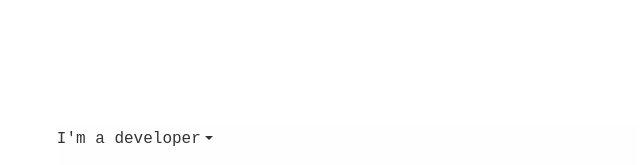
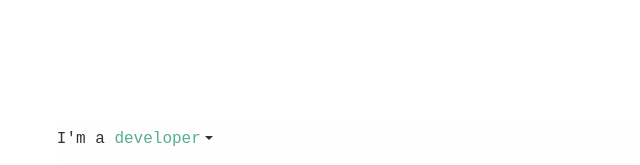
Before and after one commit to luceliu/personal-site-old, a website: page index.html in a window 1280 px wide. In both pictures the pointer is over the button "developer". Shown: the top 165 px of the page, 516-1156 px from the left. Drawn offline with nearby package versions, Linux system fonts and the light colour scheme; a web font is replaced by a local one.

Commit message:
caret stays gray on hover

```diff
--- a/css/styling.css
+++ b/css/styling.css
@@ -125,6 +125,12 @@ a {
   padding: 0;
   vertical-align: baseline; }
 
+#dropdownMenuButton:hover {
+  color: #55ad96; }
+
+.dropdown-toggle:hover::after {
+  color: #333333; }
+
 #dropdownMenuButton:focus,
 #dropdownMenuButton:active {
   border: none;
```
Also changed, not shown: 1 other file.
